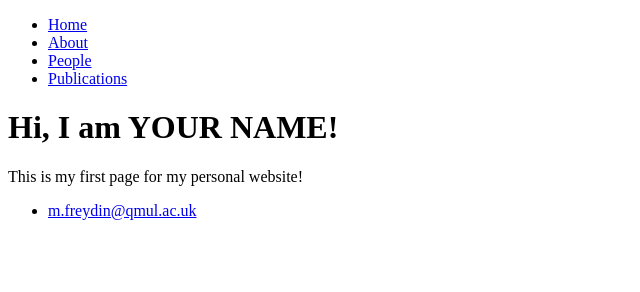
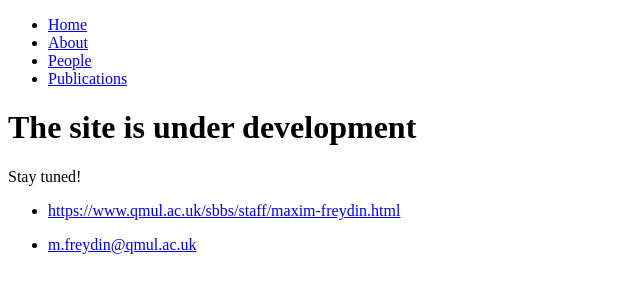
Before and after one commit to mfreidin1975/mfreydinlab, a plain HTML site: page index.html in a window 1280 px wide. Shown: the whole page, without its empty margins (0-640 px from the left). Drawn offline with Linux system fonts and the light colour scheme.

Commit message:
Update index.html

```diff
--- a/index.html
+++ b/index.html
@@ -14,13 +14,16 @@
    </nav>
    <div class=”container”>
      <div class=”blurb”>
-       <h1>Hi, I am YOUR NAME!</h1>
-       <p>This is my first page for my personal website!</a></p>
+       <h1>The site is under development</h1>
+       <p>Stay tuned!</a></p>
      </div>
    </div>
    <footer>
    <ul>
-     <li><a href=”mailto:m.freydin@qmul.ac.uk”>m.freydin@qmul.ac.uk</a></li>
+     <li><a href=”QMUL page”>https://www.qmul.ac.uk/sbbs/staff/maxim-freydin.html</a></li>
+   </ul>
+    <ul>
+     <li><a href=”email”>m.freydin@qmul.ac.uk</a></li>
    </ul>
    </footer>
  </body>
```
